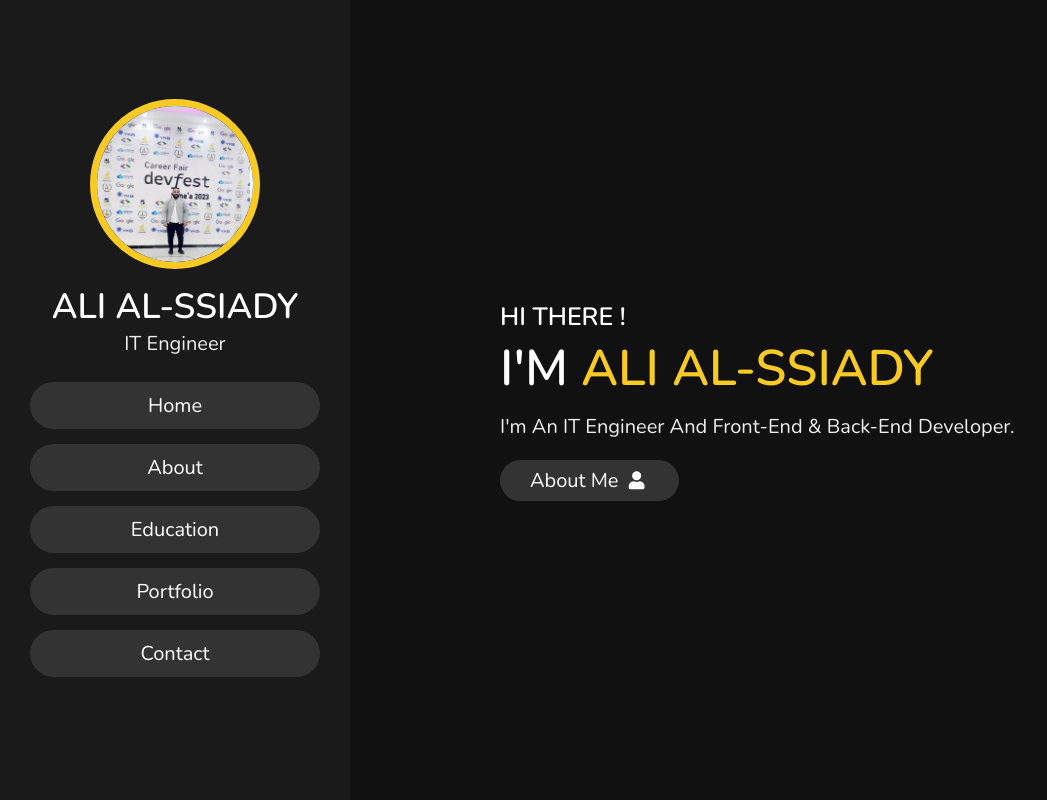
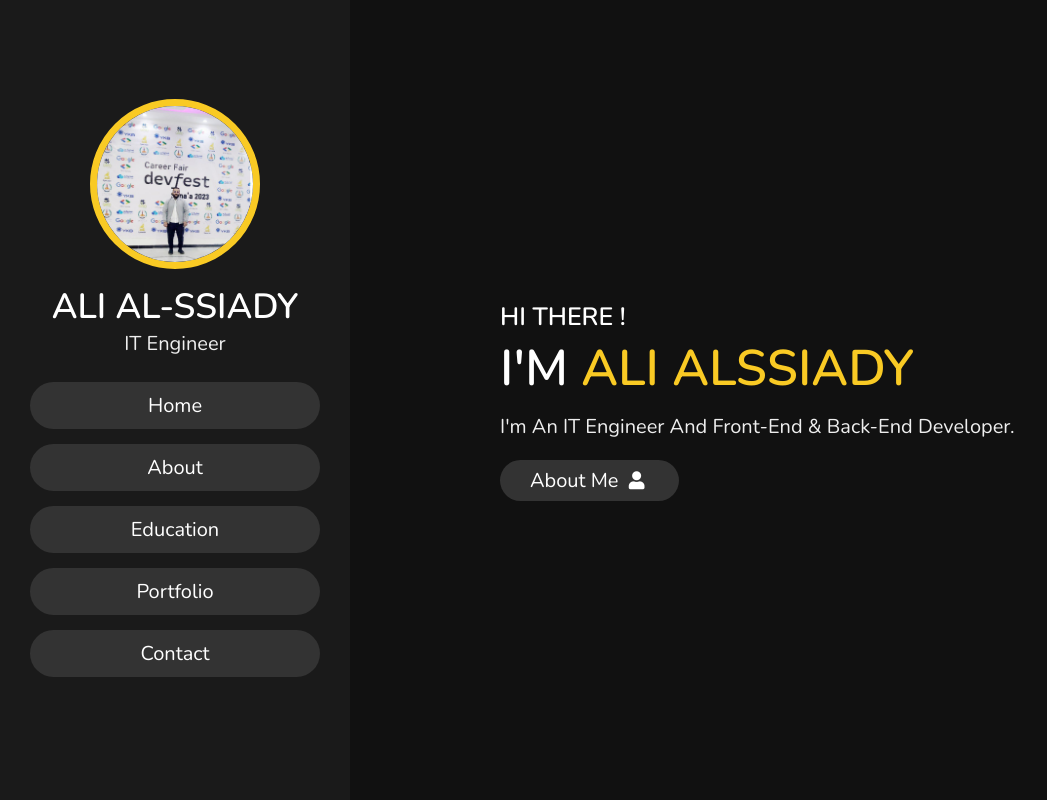
Before and after one commit to Assiady99/My-portfolio, a plain HTML site: page index.html in a window 1280 px wide. Shown: the top 800 px of the page, without its empty margins (0-1047 px from the left). Drawn offline with nearby package versions, Linux system fonts and the light colour scheme.

Commit message:
Update index.html

```diff
--- a/index.html
+++ b/index.html
@@ -47,7 +47,7 @@
     <section class="home" id="home" z>
 
         <h3>HI THERE !</h3>
-        <h1>I'M <span>ALI AL-SSIADY</span></h1>
+        <h1>I'M <span>ALI ALSSIADY</span></h1>
         <p>I'm an IT Engineer and Front-End & Back-End Developer.</p>
         <a href="#about"><button class="btn">about me <i class="fas fa-user"></i></button></a>
 
```
